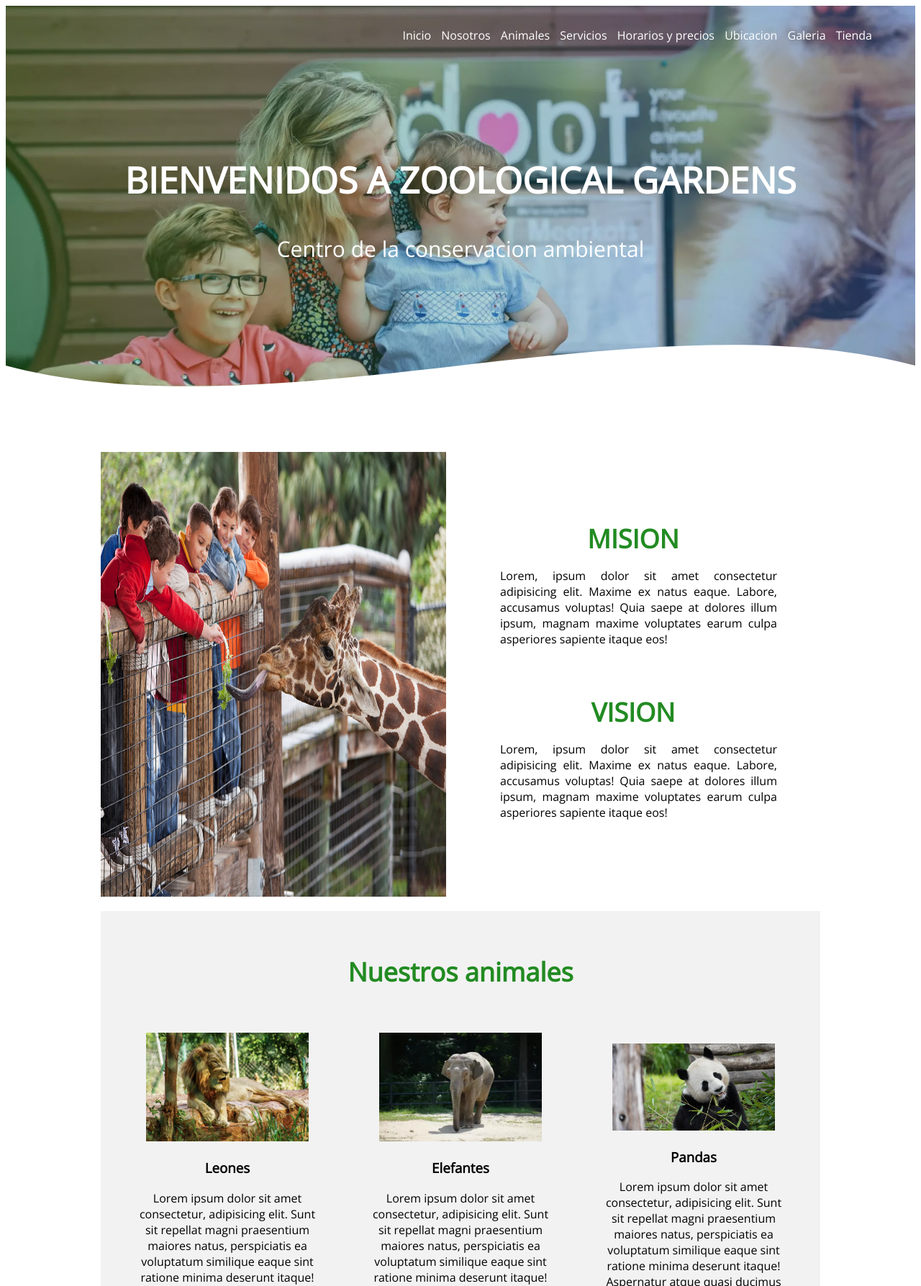
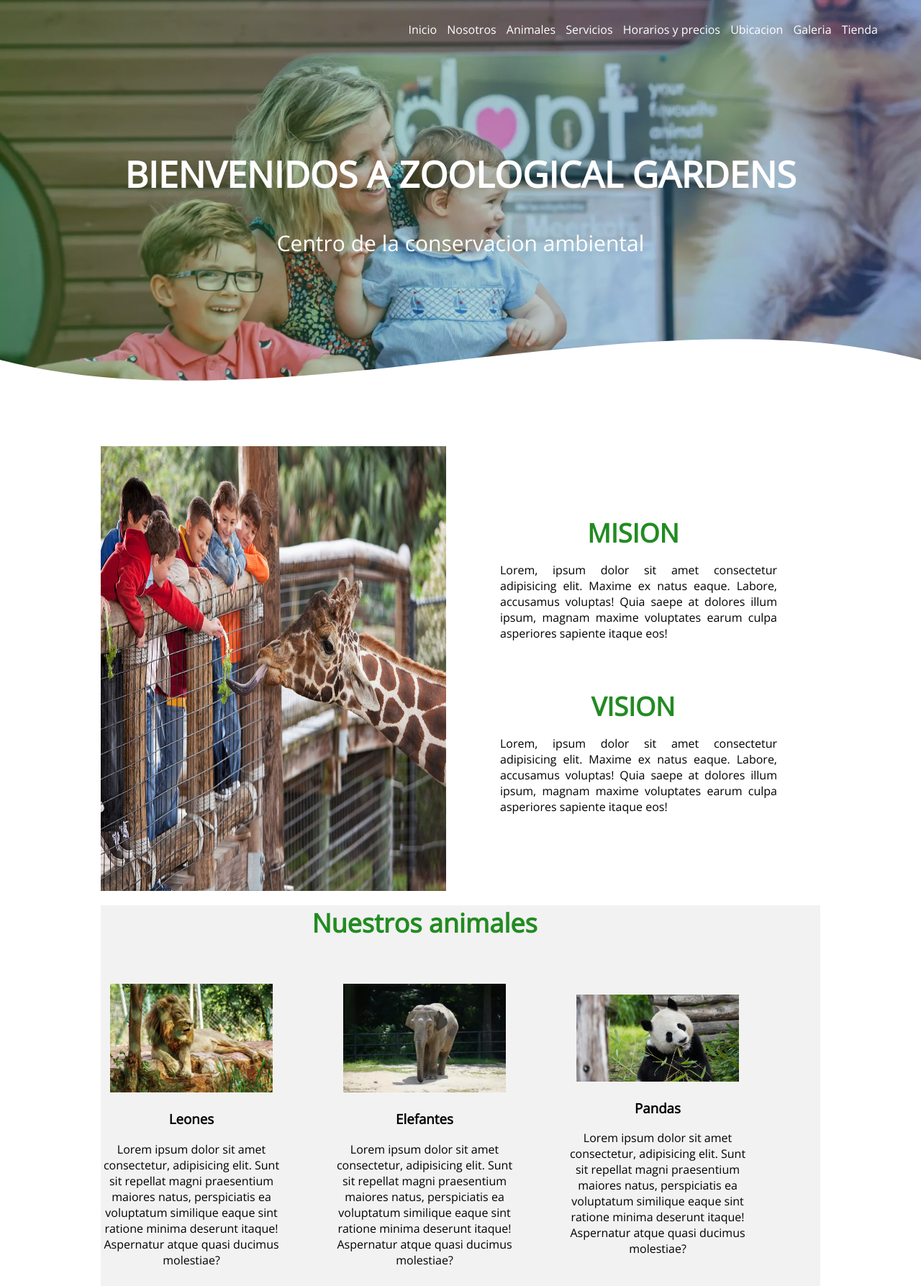
Before and after one commit to Lozano0916/Zoologico, a PHP site: page / in a window 1280 px wide. Shown: the top 1787 px of the page at 72% size. Run offline with PHP 8.4, Linux system fonts and the light colour scheme; some libraries are stand-ins or nearby versions.

Commit message:
Update estilos.css

```diff
--- a/CSS/estilos.css
+++ b/CSS/estilos.css
@@ -1,10 +1,10 @@
 body {
     font-family: 'Open Sans', sans-serif;
+    margin: 0;
 }.contenedor {
-    padding: 60px 0;
+    padding:0;
     width: 90%;
     max-width: 1000px ;
-    margin: auto;
     overflow: hidden;
 }.titulo {
     color: forestgreen;
```
